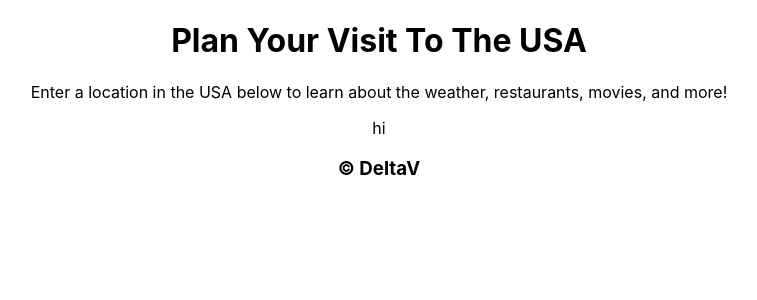
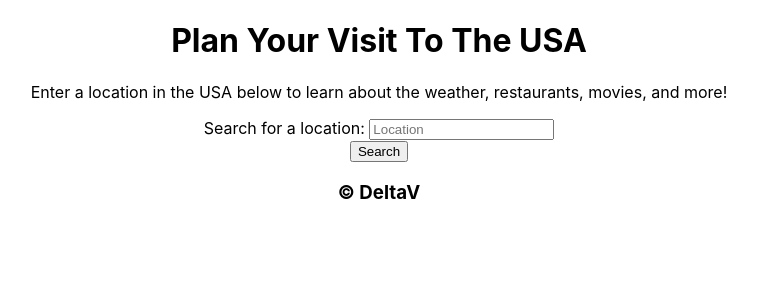
Before and after one commit to DeltaVCode/cedar-c-301d10, a React (Create React App) app in the folder class-05/demo/city-explorer-react/: page / in a window 1280 px wide. Shown: the top 300 px of the page, without its empty margins (261-1018 px from the left). Built offline with nearby package versions, Linux system fonts and the light colour scheme.

Commit message:
Add a form with logging submit handler

```diff
--- a/class-05/demo/city-explorer-react/src/components/main.js
+++ b/class-05/demo/city-explorer-react/src/components/main.js
@@ -1,10 +1,25 @@
 import React from 'react';
 
 class Main extends React.Component {
+  handleLocationSearch = submitEvent => {
+    submitEvent.preventDefault();
+
+    console.log('submitted!', submitEvent.target);
+  }
+
   render() {
     return (
       <main>
-        hi
+        <form onSubmit={this.handleLocationSearch}>
+          <label>
+            Search for a location:
+            {' '} {/* add a space between */}
+            <input type="text" name="search" placeholder="Location" />
+          </label>
+          <div>
+            <button type="submit">Search</button>
+          </div>
+        </form>
       </main>
     )
   }
```
